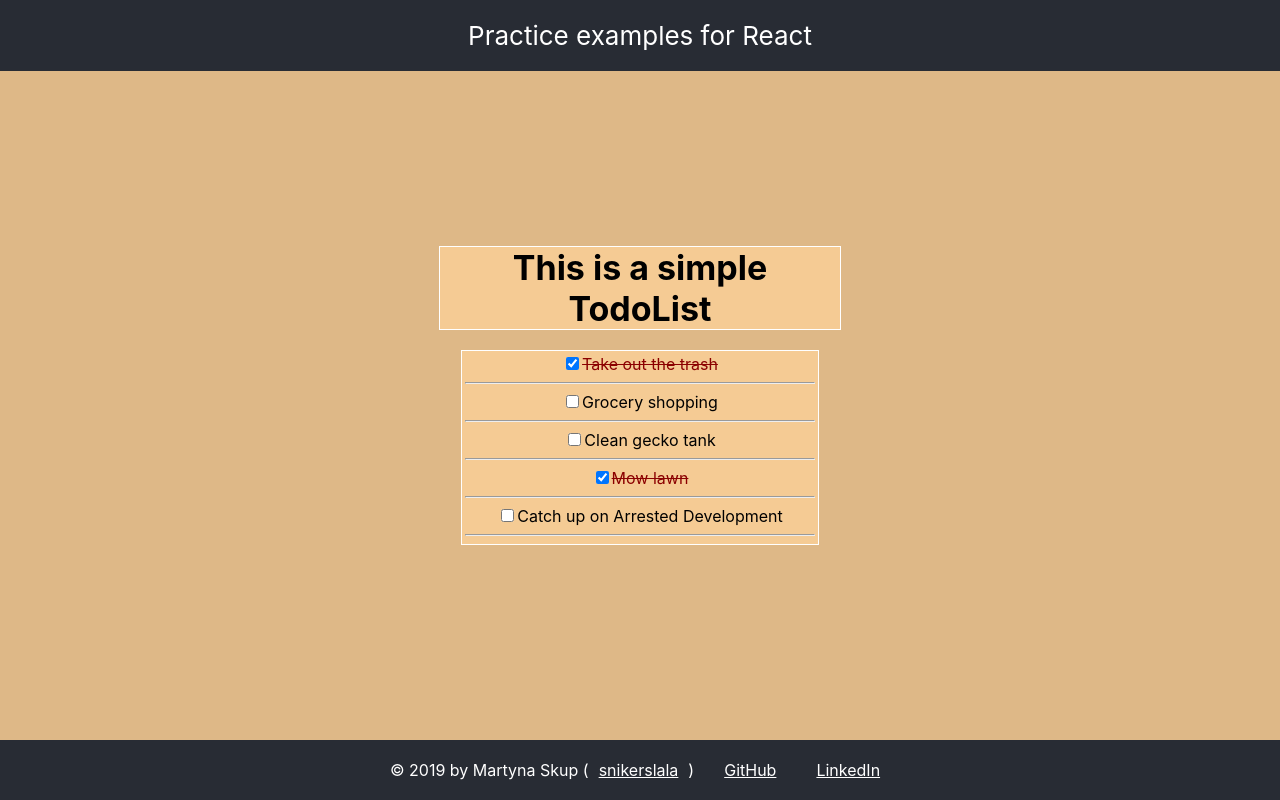
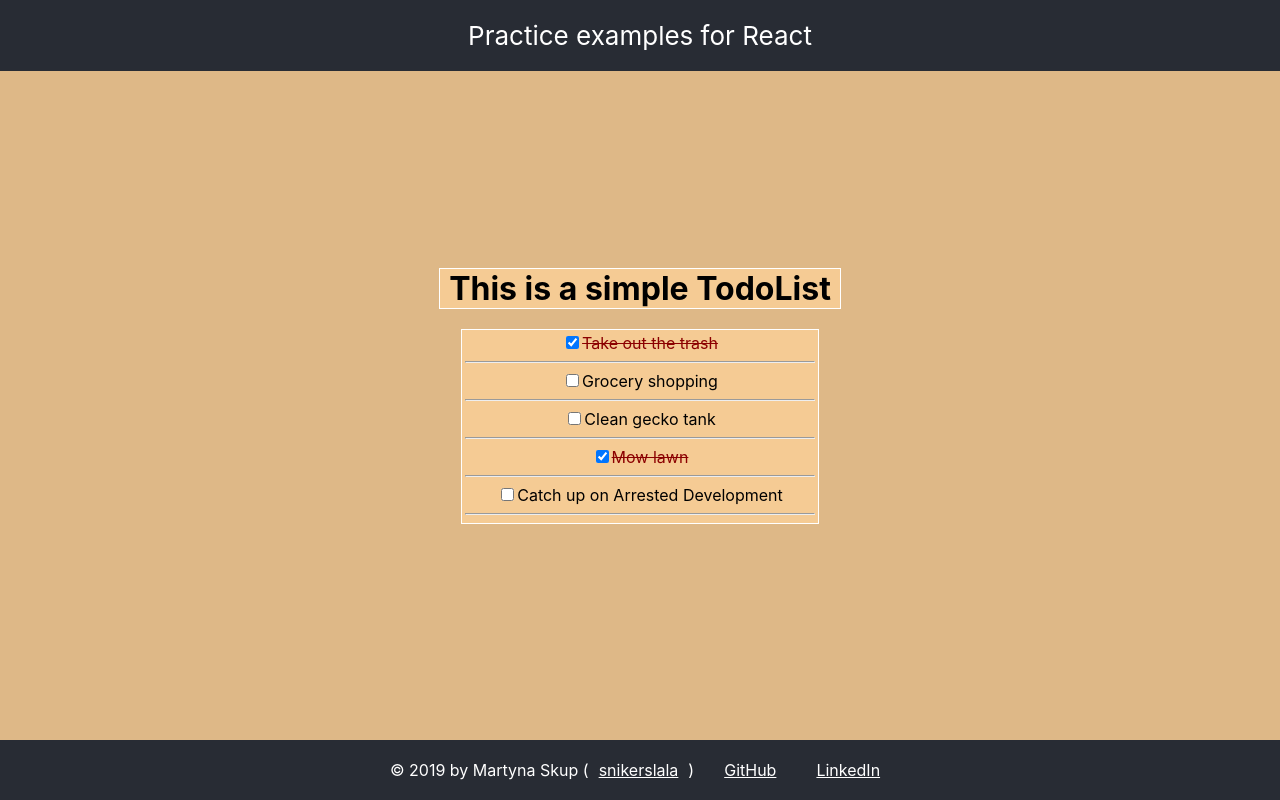
Before and after one commit to snikerslala/practice, a React (Create React App) app: page / in a window 1280 px wide. Built offline with nearby package versions, Linux system fonts and the light colour scheme.

Commit message:
Update the TodoList font-size for h1

```diff
--- a/src/components/TodoList/TodoItemList.css
+++ b/src/components/TodoList/TodoItemList.css
@@ -25,8 +25,7 @@ label:hover {
 @media screen and (min-width: 410px) {
   h1 {
     width: 400px;
-    /* font-size: calc(18px + 2vmin); */
-    font-size: calc(18px + 2vmin);
+    font-size: 32px;
   }
   .Todo-list {
     width: 350px;
```
